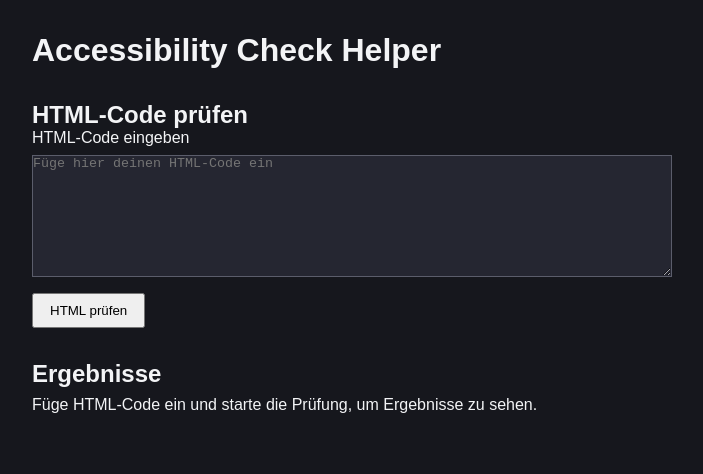
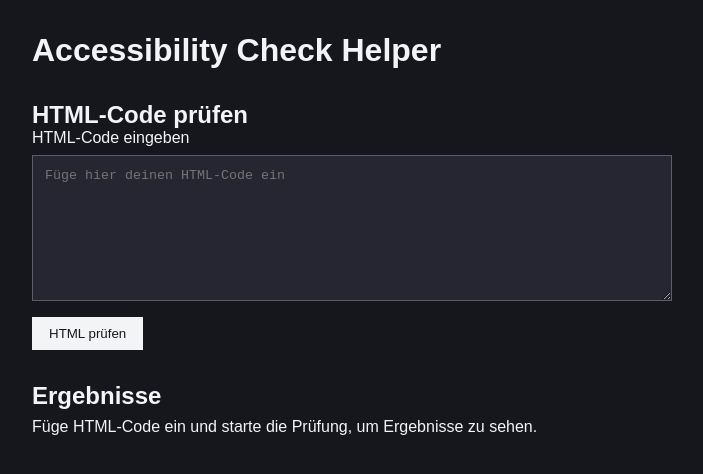
Before and after one commit to Lu-Nes/accessibility-check-helper, a React (Vite) app: page / in a window 1280 px wide. Shown: the top 474 px of the page, without its empty margins (144-847 px from the left). Built offline with nearby package versions, Linux system fonts and the light colour scheme.

Commit message:
Eingabe und Button verbessert

```diff
--- a/src/App.css
+++ b/src/App.css
@@ -22,14 +22,28 @@ textarea {
   margin-bottom: 1rem;
   width: 100%;
   max-width: 40rem;
+  padding: 0.75rem;
   background-color: #252631;
   color: #f3f4f6;
   border: 1px solid #5b5d6b;
 }
 
+textarea:focus-visible {
+  outline: 3 px solid #93c5fd;
+  outline-offset: 3px;
+}
+
 button {
   padding: 0.5rem 1rem;
   cursor: pointer;
+  background-color: #f3f4f6;
+  color: #16171d;
+  border: 1px solid #f3f4f6;
+}
+
+button:focus-visible {
+  outline: 3px solid #93c5fd;
+  outline-offset: 3px;
 }
 
 .result-placeholder {
--- a/src/App.jsx
+++ b/src/App.jsx
@@ -16,7 +16,7 @@ function App() {
           placeholder="Füge hier deinen HTML-Code ein"
         ></textarea>
 
-        <button>HTML prüfen</button>
+        <button type="button">HTML prüfen</button>
       </section>
 
       <section className="result-section">
```
